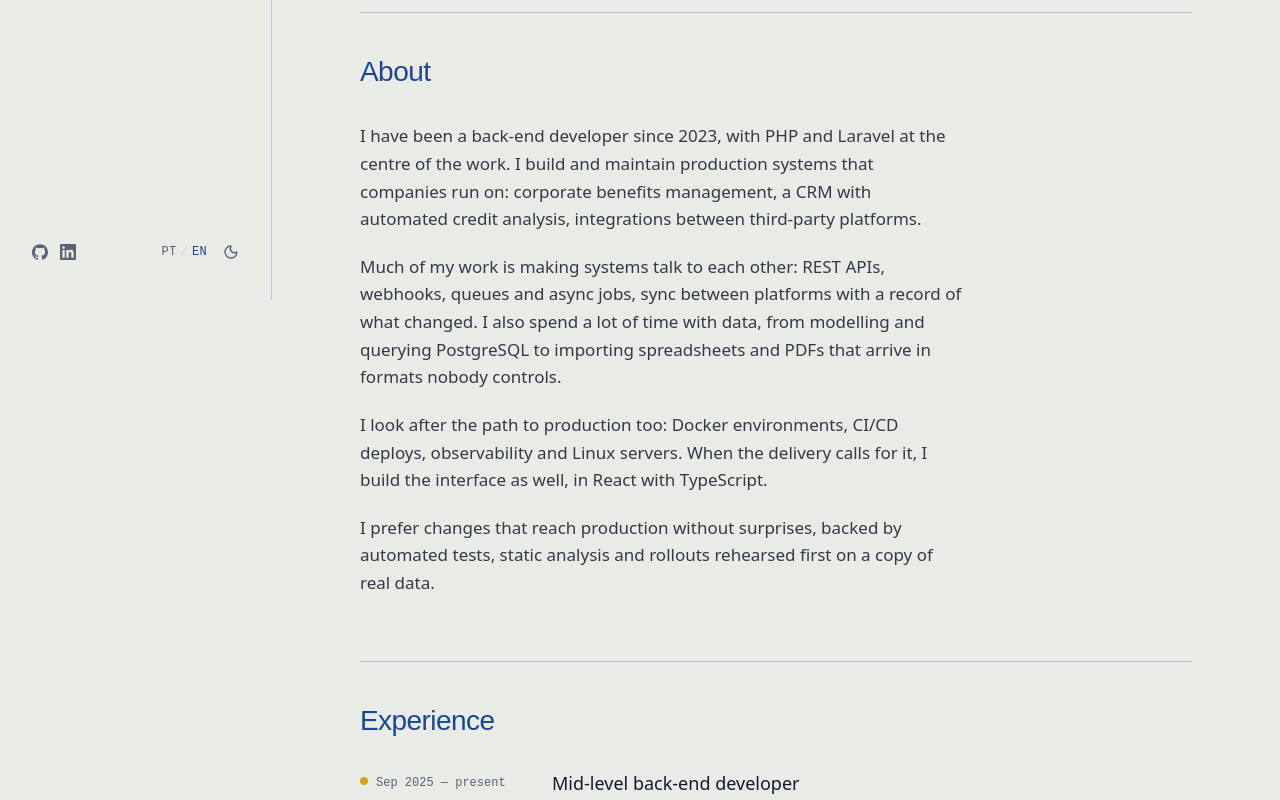
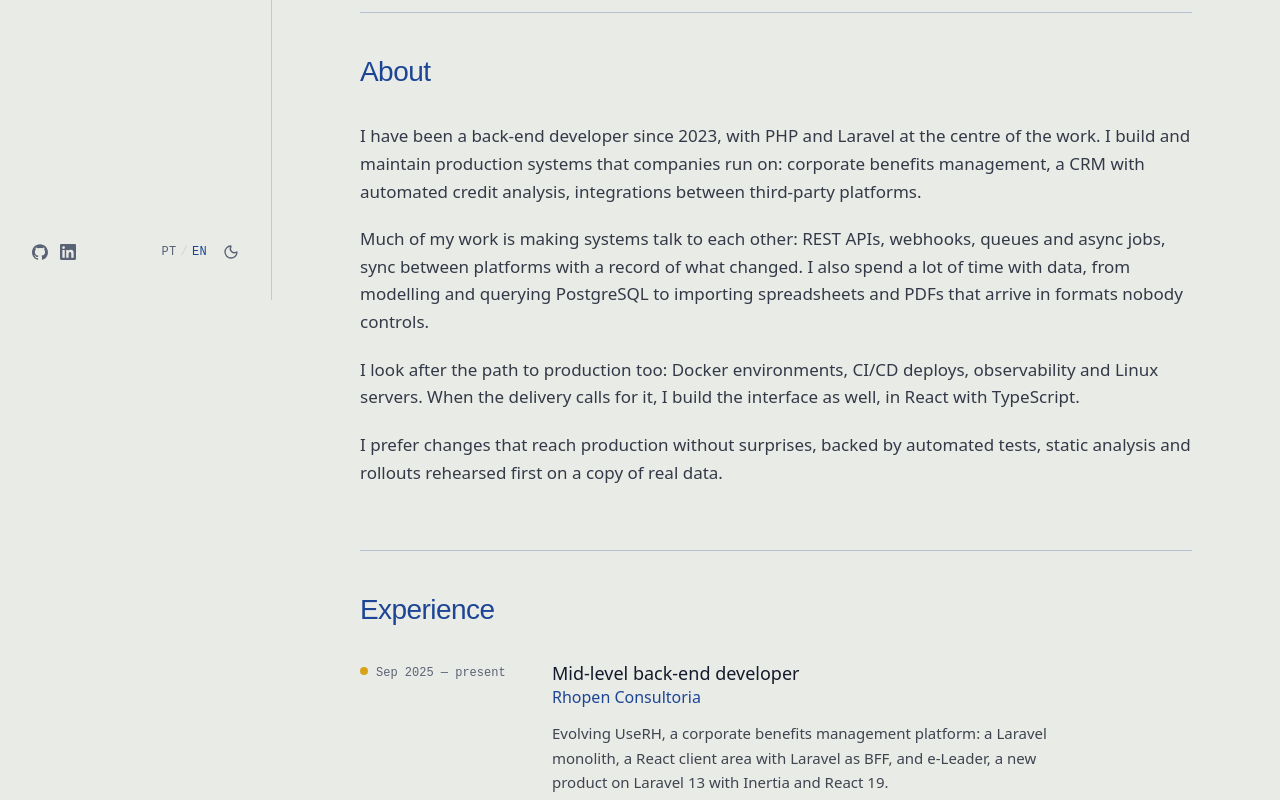
Before and after one commit to cebpereira/portme, a React (Vite) app in the folder web/: page / in a window 1280 px wide. Shown: the part 500-1300 px from the top of the page. Built offline with nearby package versions, Linux system fonts and the light colour scheme.

Commit message:
style(web): use full width for about and projects text

```diff
--- a/web/src/components/About.tsx
+++ b/web/src/components/About.tsx
@@ -6,7 +6,7 @@ export function About() {
 
   return (
     <Section id="about" heading={content.about.heading}>
-      <div className="max-w-[62ch] space-y-5 text-[1.0625rem] leading-relaxed text-foreground/85">
+      <div className="space-y-5 text-[1.0625rem] leading-relaxed text-foreground/85">
         {content.about.paragraphs.map((paragraph) => (
           <p key={paragraph}>{paragraph}</p>
         ))}
--- a/web/src/components/Projects.tsx
+++ b/web/src/components/Projects.tsx
@@ -12,7 +12,7 @@ export function Projects() {
         {content.projects.items.map((project) => (
           <li key={project.name} className="py-7 first:pt-0">
             <h3 className="text-lg leading-snug font-medium">{project.name}</h3>
-            <p className="mt-2 max-w-[60ch] leading-relaxed text-foreground/80">
+            <p className="mt-2 leading-relaxed text-foreground/80">
               {project.summary}
             </p>
 
```
